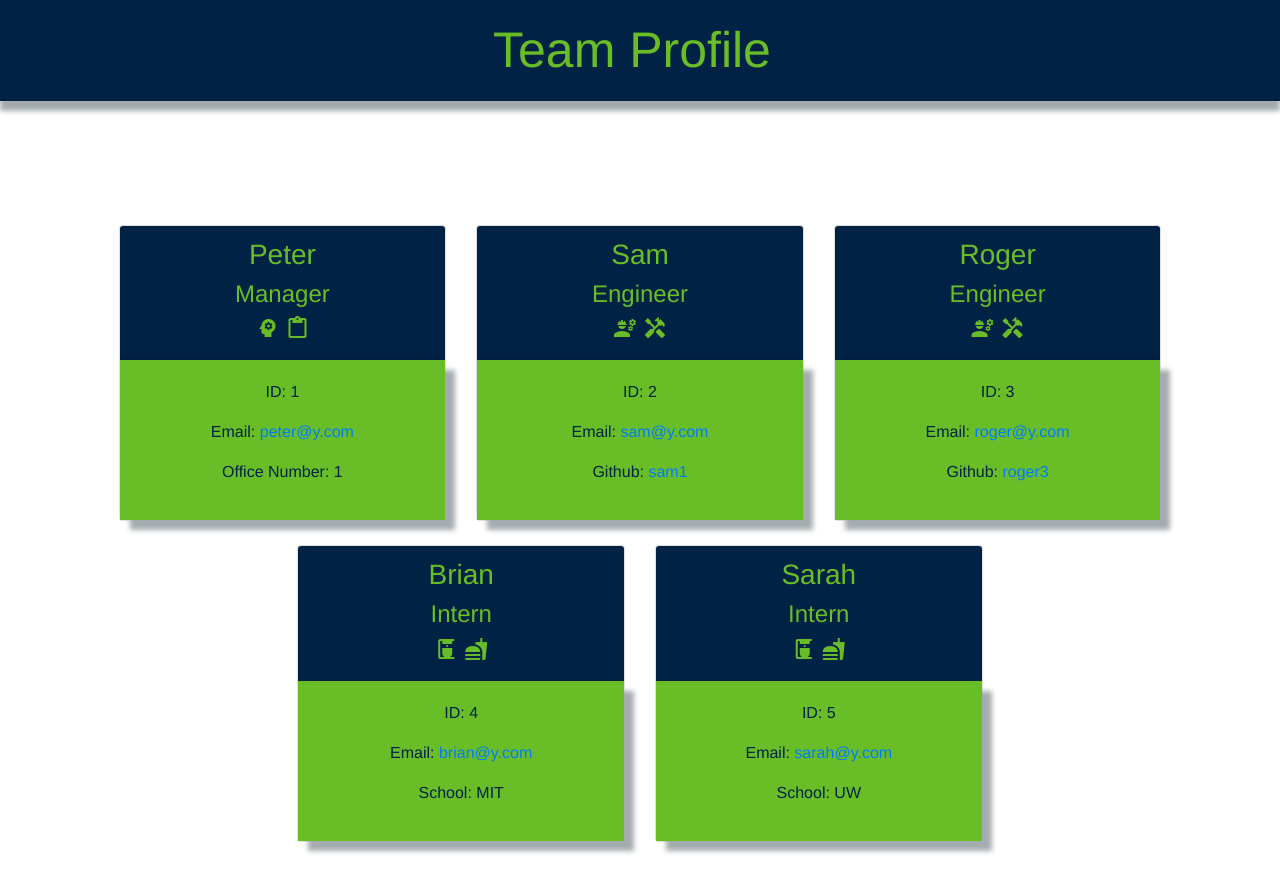
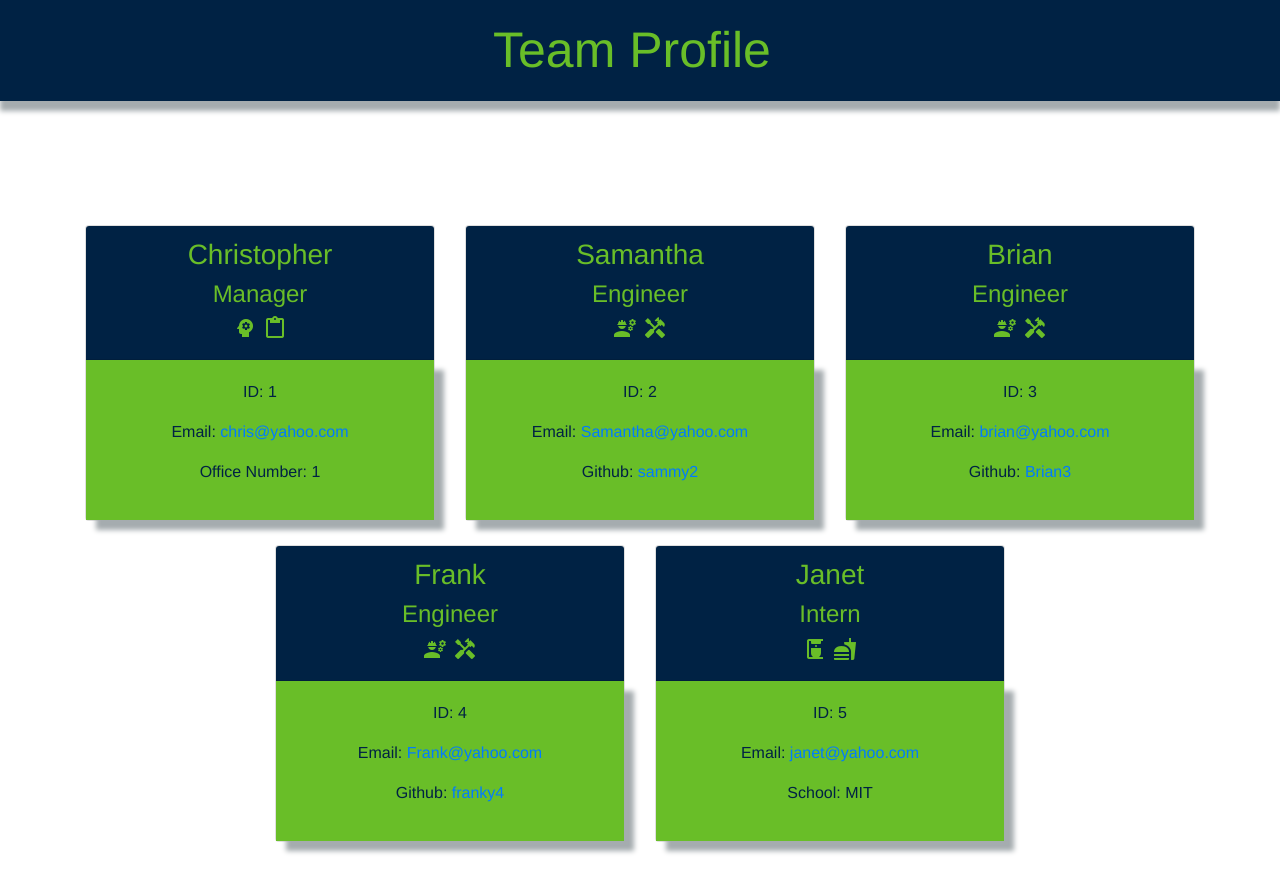
Before and after one commit to Cofeight/team-profile, a website: page dist/index.html in a window 1280 px wide. Drawn offline with nearby package versions, Linux system fonts and the light colour scheme.

Commit message:
gif update

```diff
--- a/dist/index.html
+++ b/dist/index.html
@@ -25,12 +25,12 @@
     <div class="col-4 mt-4">
         <div class="card h-100">
             <div class="card-header">
-                <h3>Peter</h3>
+                <h3>Christopher</h3>
                 <h4>Manager</h4><i class="material-icons">psychology content_paste</i>
             </div>
             <div class="card-body">
                 <p class="id">ID: 1</p>
-                <p class="email">Email: <a href="mailto:peter@y.com">peter@y.com</a></p>
+                <p class="email">Email: <a href="mailto:chris@yahoo.com">chris@yahoo.com</a></p>
                 <p class="office">Office Number: 1</p>
             </div>
         </div>
@@ -39,27 +39,13 @@
     <div class="col-4 mt-4">
         <div class="card h-100">
             <div class="card-header">
-                <h3>Sam</h3>
+                <h3>Samantha</h3>
                 <h4>Engineer</h4><i class="material-icons">engineering handyman</i>
             </div>
             <div class="card-body">
                 <p class="id">ID: 2</p>
-                <p class="email">Email: <a href="mailto:sam@y.com">sam@y.com</a></p>
-                <p class="github">Github: <a href="https://github.com/sam1">sam1</a></p>
-            </div>
-        </div>
-    </div>
-
-    <div class="col-4 mt-4">
-        <div class="card h-100">
-            <div class="card-header">
-                <h3>Roger</h3>
-                <h4>Engineer</h4><i class="material-icons">engineering handyman</i>
-            </div>
-            <div class="card-body">
-                <p class="id">ID: 3</p>
-                <p class="email">Email: <a href="mailto:roger@y.com">roger@y.com</a></p>
-                <p class="github">Github: <a href="https://github.com/roger3">roger3</a></p>
+                <p class="email">Email: <a href="mailto:Samantha@yahoo.com">Samantha@yahoo.com</a></p>
+                <p class="github">Github: <a href="https://github.com/sammy2">sammy2</a></p>
             </div>
         </div>
     </div>
@@ -68,26 +54,40 @@
         <div class="card h-100">
             <div class="card-header">
                 <h3>Brian</h3>
-                <h4>Intern</h4><i class="material-icons">coffee_maker fastfood</i>
+                <h4>Engineer</h4><i class="material-icons">engineering handyman</i>
             </div>
             <div class="card-body">
-                <p class="id">ID: 4</p>
-                <p class="email">Email: <a href="mailto:brian@y.com">brian@y.com</a></p>
-                <p class="school">School: MIT</p>
+                <p class="id">ID: 3</p>
+                <p class="email">Email: <a href="mailto:brian@yahoo.com">brian@yahoo.com</a></p>
+                <p class="github">Github: <a href="https://github.com/Brian3">Brian3</a></p>
             </div>
+        </div>
     </div>
-</div>
 
     <div class="col-4 mt-4">
         <div class="card h-100">
             <div class="card-header">
-                <h3>Sarah</h3>
+                <h3>Frank</h3>
+                <h4>Engineer</h4><i class="material-icons">engineering handyman</i>
+            </div>
+            <div class="card-body">
+                <p class="id">ID: 4</p>
+                <p class="email">Email: <a href="mailto:Frank@yahoo.com">Frank@yahoo.com</a></p>
+                <p class="github">Github: <a href="https://github.com/franky4">franky4</a></p>
+            </div>
+        </div>
+    </div>
+
+    <div class="col-4 mt-4">
+        <div class="card h-100">
+            <div class="card-header">
+                <h3>Janet</h3>
                 <h4>Intern</h4><i class="material-icons">coffee_maker fastfood</i>
             </div>
             <div class="card-body">
                 <p class="id">ID: 5</p>
-                <p class="email">Email: <a href="mailto:sarah@y.com">sarah@y.com</a></p>
-                <p class="school">School: UW</p>
+                <p class="email">Email: <a href="mailto:janet@yahoo.com">janet@yahoo.com</a></p>
+                <p class="school">School: MIT</p>
             </div>
     </div>
 </div>
```
Also changed, not shown: README.md, 1 other file.
